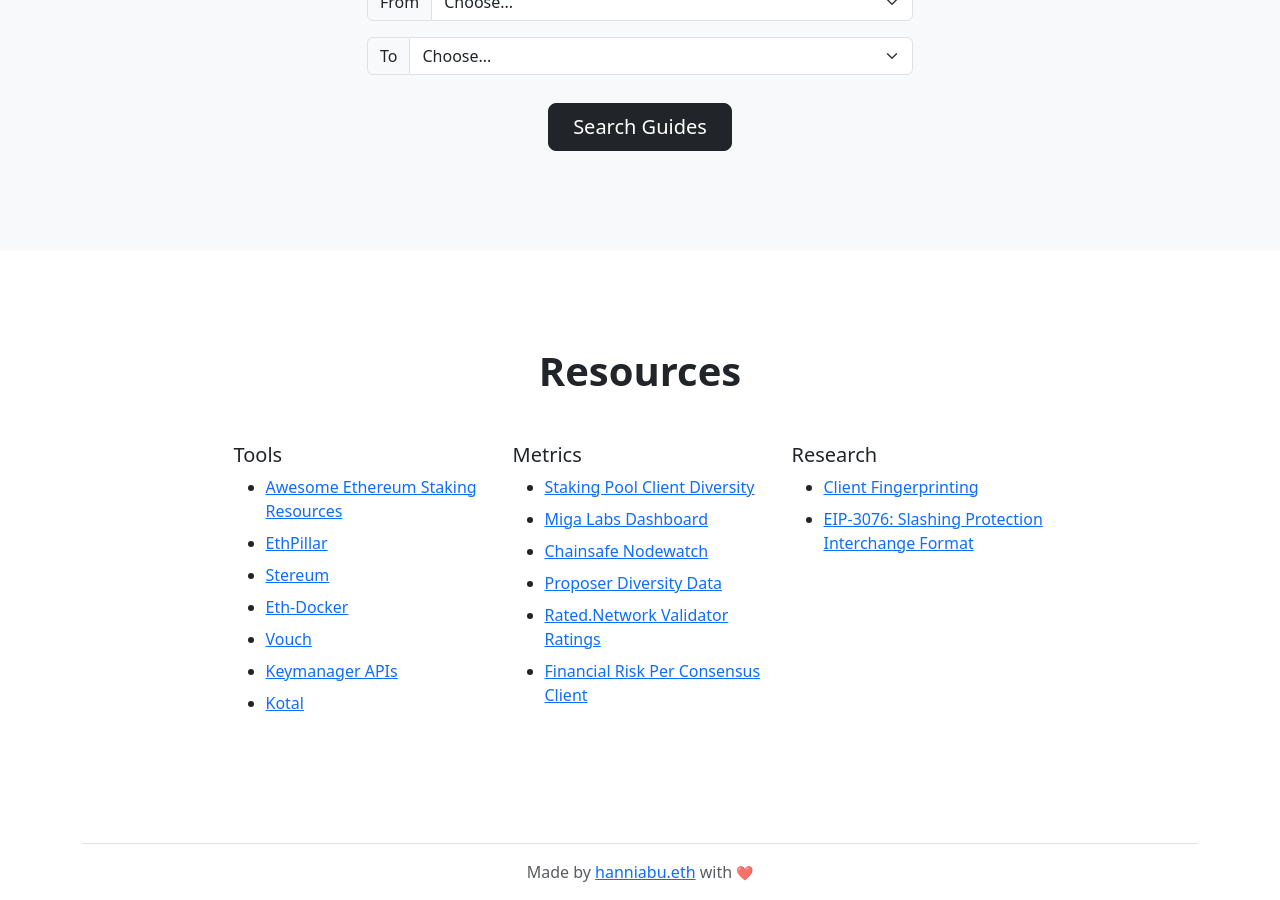
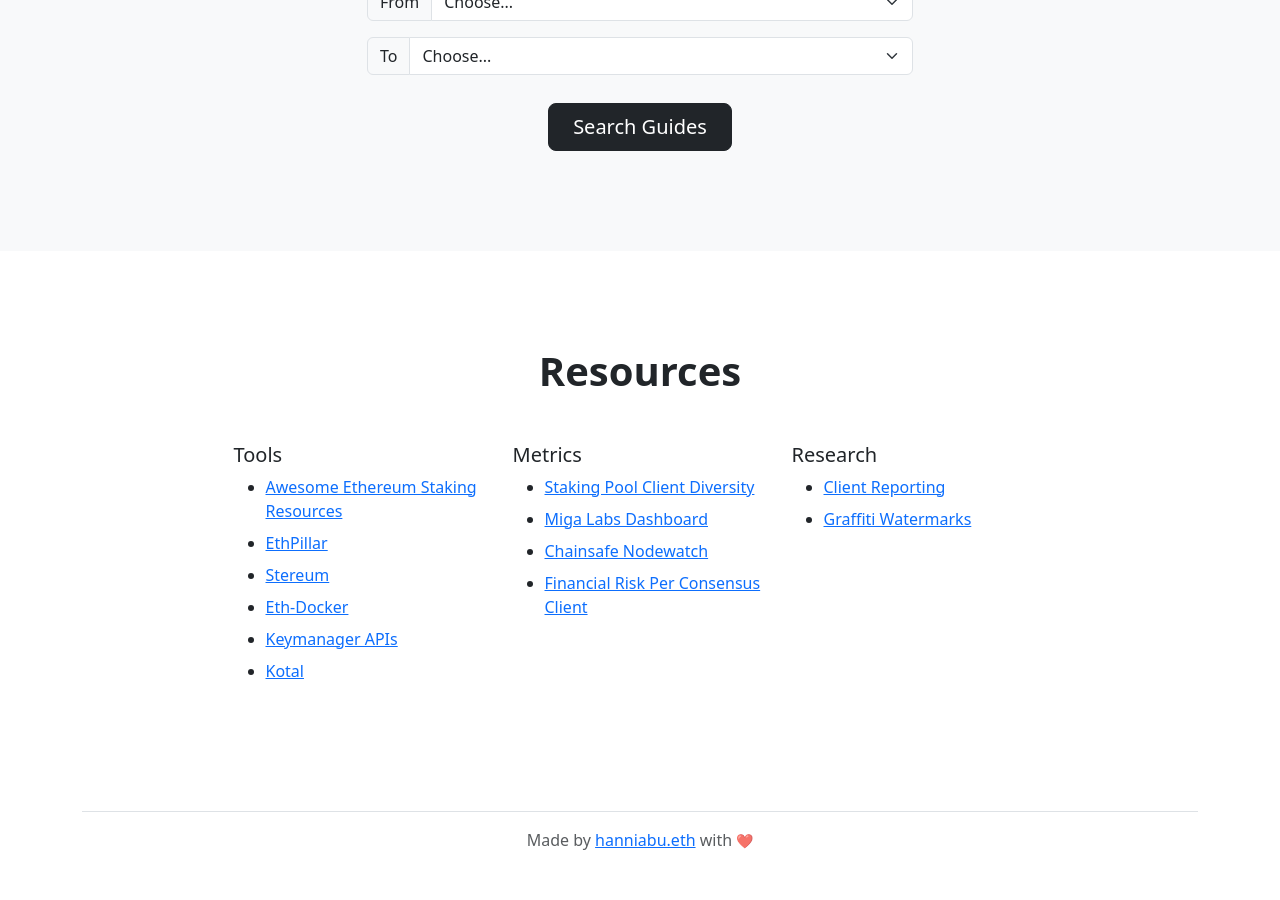
Before and after one commit to etheralpha/clientdiversity-org, a Jekyll site: the page built from index.md, in a window 1280 px wide and 900 px high, scrolled down 4910 px. Built offline with Jekyll 4.4.1, drawn with Linux system fonts in a browser that asks for light colours; after the commit the page ends 5778 px from its top, so only the background shows below that.

Commit message:
update footer links

```diff
--- a/_includes/partials/content/resource-links.html
+++ b/_includes/partials/content/resource-links.html
@@ -19,9 +19,6 @@
             <a href="https://eth-docker.net/" target="_blank" class="p-0 text-capitalize">eth-docker</a>
           </li>
           <li class="mb-2">
-            <a href="https://github.com/attestantio/vouch" target="_blank" class="p-0 text-capitalize">Vouch</a>
-          </li>
-          <li class="mb-2">
             <a href="https://github.com/ethereum/keymanager-APIs" target="_blank" class="p-0 text-capitalize">keymanager APIs</a>
           </li>
           <li class="mb-2">
@@ -36,16 +33,10 @@
             <a href="https://www.rated.network/" target="_blank" class="p-0 text-capitalize">Staking Pool Client Diversity</a>
           </li>
           <li class="mb-2">
-            <a href="https://monitoreth.io/" target="_blank" class="p-0 text-capitalize">Miga Labs Dashboard</a>
+            <a href="https://migalabs.io" target="_blank" class="p-0 text-capitalize">Miga Labs Dashboard</a>
           </li>
           <li class="mb-2">
             <a href="https://www.nodewatch.io/" target="_blank" class="p-0 text-capitalize">Chainsafe Nodewatch</a>
-          </li>
-          <li class="mb-2">
-            <a href="https://github.com/sigp/blockprint/blob/main/docs/api.md" target="_blank" class="p-0 text-capitalize">Proposer Diversity Data</a>
-          </li>
-          <li class="mb-2">
-            <a href="https://www.rated.network/" target="_blank" class="p-0 text-capitalize">Rated.Network Validator Ratings</a>
           </li>
           <li class="mb-2">
             <a href="https://www.slashed.info/" target="_blank" class="p-0 text-capitalize">Financial Risk Per Consensus Client</a>
@@ -56,10 +47,10 @@
         <h5>Research</h5>
         <ul class="">
           <li class="mb-2">
-            <a href="https://twitter.com/sproulM_/status/1440512518242197516" target="_blank" class="p-0 text-capitalize">Client Fingerprinting</a>
+            <a href="https://ethresear.ch/t/allowing-validators-to-provide-client-information-privately-a-project-by-nethermind-research-and-nethermind-core/18527" target="_blank" class="p-0 text-capitalize">Client Reporting</a>
           </li>
           <li class="mb-2">
-            <a href="https://eips.ethereum.org/EIPS/eip-3076" target="_blank" class="p-0 text-capitalize">EIP-3076: Slashing Protection Interchange Format</a>
+            <a href="https://paragraph.com/@rolfy-eth/graffiti-watermarks" target="_blank" class="p-0 text-capitalize">Graffiti Watermarks</a>
           </li>
         </ul>
       </div>
```
